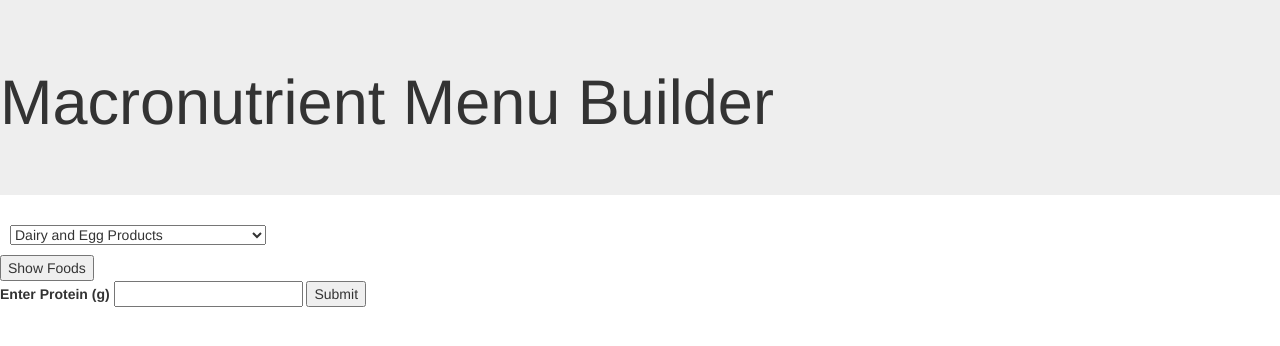
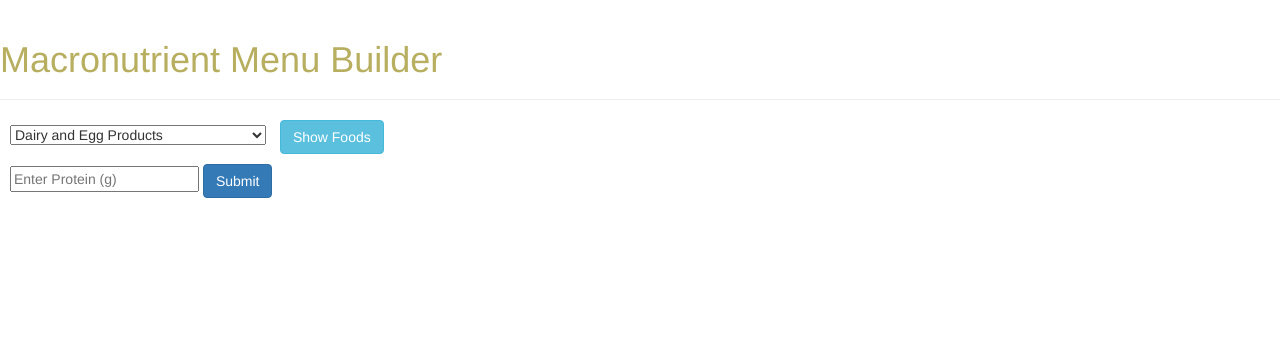
Before and after one commit to Curtismn87/MacronutrientMenuBuilder, a website: page index.html in a window 1280 px wide. Drawn offline with nearby package versions, Linux system fonts and the light colour scheme.

Commit message:
added more styling

```diff
--- a/index.html
+++ b/index.html
@@ -15,11 +15,11 @@
  <script src="js/app.js"></script>
  <script src="js/controllers/foods.js"></script>
  <script src="js/services/foods.js"></script>
+</head>
 
-</head>
 <body>
-  <div class="jumbotron">
-  <h1>Macronutrient Menu Builder</h1>
+  <div class="page-header mainTitle">
+    <h1> Macronutrient Menu Builder </h1>
   </div>
 <div class="foodGroupDropdown">
   <select>
@@ -51,15 +51,14 @@
   </select>
 </div>
   <div ng-controller='foodsController as foodsCtrl'>
-    <button ng-click='foodsCtrl.getFoods()' class='getFoods'>Show Foods</button>
-    <form ng-submit="foodsCtrl.toggleShowProtein()" ng-show="foodsCtrl.toggleShowProtein">
-     <label>Enter Protein (g)</label>
-     <input type="text" name="protein" ng-model="foodsCtrl.protein">
+    <button ng-click='foodsCtrl.getFoods()' class='showFoods btn btn-info'>Show Foods</button>
+    <form ng-submit="foodsCtrl.toggleShowProtein()" class="proteinForm form-group" ng-show="foodsCtrl.toggleShowProtein">
+     <input type="text" name="protein" id="focusedInput" placeholder="Enter Protein (g)" ng-model="foodsCtrl.protein">
      <!-- <label>Enter Fat</label>
      <input type="text" name="fat" ng-model="foodsCtrl.fat">
      <label>Enter Carbohydrate</label>
      <input type="text" name="carbohydrate" ng-model="foodsCtrl.carbohydrate"> -->
-     <input type="submit">
+     <input type="submit" class="btn btn-primary">
    </form>
    <div class="foodList">
     <div class="food" id={{$index}} ng-repeat="food in jsonfoods">
@@ -70,7 +69,7 @@
     </ul>
     </div>
   </div>
-
+  </div>
 </body>
 </html>
 <!-- <p ng-show="!editFood">
--- a/js/controllers/foods.js
+++ b/js/controllers/foods.js
@@ -7,11 +7,13 @@
     $scope.jsonfoods = {};
     $menuItems = [];
     this.getFoods = function(){
+      console.log("button Clicked");
       var options = $("select option:selected").val();
       var foodsURL = "http://api.nal.usda.gov/ndb/nutrients/?format=json&api_key=M4zdaQiev4SOfYzye5gC3xhVTanoFD4uKXt1TNe8&max=1500&fg="+ options +"&nutrients=205&nutrients=204&nutrients=203";
         $http.get(foodsURL)
         .success(function(response){
           $scope.jsonfoods = response.report.foods;
+          console.log($scope.jsonfoods);
         });
       };
       this.delete = function(index){
--- a/styles.css
+++ b/styles.css
@@ -1,3 +1,7 @@
+
+.ng-scope{
+  display: inline;
+}
 .delete{
   color: red;
 }
@@ -12,8 +16,8 @@
 }
 .food {
   background-color: lemonchiffon;
-  width: 19.1%;
-  height: 250px;
+  width: 18%;
+  height: 275px;
   display: inline-block;
   padding: 10px;
   margin: 4px;
@@ -21,11 +25,31 @@
   border-radius: 15px;
   border: 2px solid rgb(219, 212, 148);
 }
-
+ul{
+  text-align: left;
+  list-style-type: none;
+  padding: 5px 0px;
+}
+li{
+  text-align: left;
+  display: block !important;
+  list-style-type: none;
+  line-height: 1.5em;
+}
 .food:hover{
-  background-color: rgb(183, 174, 95)
+  background-color: rgb(183, 174, 95);
 }
 
 .foodGroupDropdown{
   margin: 10px;
+  display: inline;
 }
+.showFoods{
+  display: inline;
+}
+.mainTitle{
+  color: #B7AE5F;
+}
+.proteinForm{
+  margin: 10px;
+}
```
Lines whose indentation alone changed are shown as unchanged.
